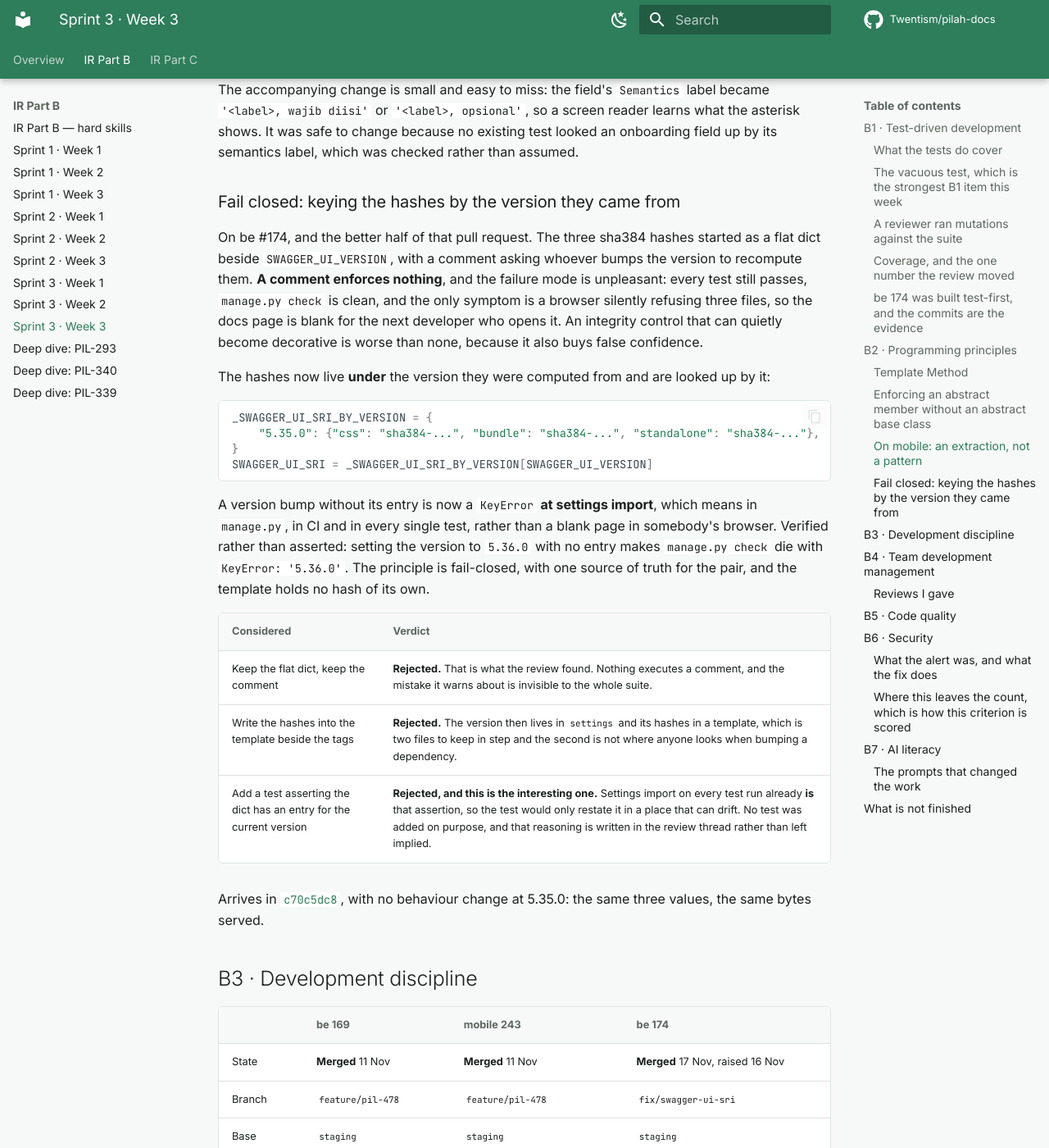
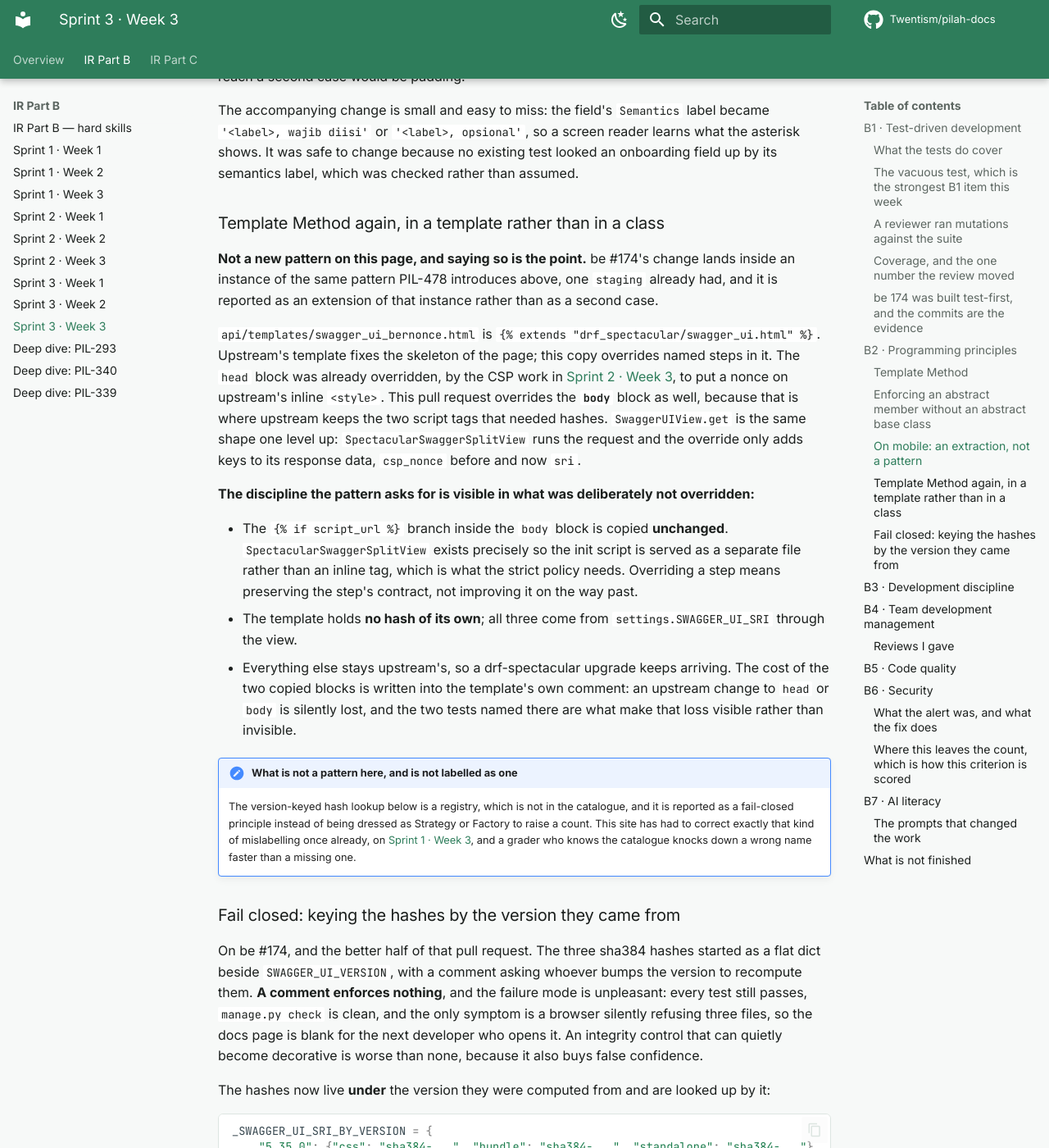
Before and after one commit to Twentism/pilah-docs, an MkDocs documentation site: the page built from docs/ir/b/s3-w3.md, in a window 1280 px wide and 1400 px high, scrolled down 8520 px. Shown: the whole window at 82% size. Built offline with MkDocs 1.6.1 and Material for MkDocs 9.7.7, drawn with Linux system fonts in a browser that asks for light colours; comment, search, counter and statistics services are not loaded; some of the changed text lies outside the part shown.

Commit message:
docs(ir): name the pattern be 174 extends, and what in it is not a pattern
B2 reported the fail-closed hash lookup without naming a pattern. The
pattern is there, one level out: the docs template extends upstream's
and overrides named blocks, and this pull request adds the body block
to the head block the CSP work already overrode. Reported as an
extension of the instance PIL-478 introduces on the same page, not as a
second case, with the steps that were deliberately left alone.

Also states that the hash lookup is a registry, which is not in the
catalogue, and is not being relabelled to raise a count.

```diff
--- a/docs/ir/b/s3-w3.md
+++ b/docs/ir/b/s3-w3.md
@@ -248,10 +248,11 @@ figure needed no second round to reach.
 
 ## B2 · Programming principles
 
-One pattern, on the backend, with its alternatives written into the commit
-rather than into a document nobody reads. Mobile adds no pattern this week and
-none is claimed for it; what it does add is an extraction, reported below as
-what it is.
+One pattern introduced, on the backend, with its alternatives written into the
+commit rather than into a document nobody reads, and one existing instance of
+the same pattern extended by the week's security fix. Mobile adds no pattern
+this week and none is claimed for it; what it does add is an extraction,
+reported below as what it is.
 
 ### Template Method
 
@@ -338,6 +339,47 @@ became `'<label>, wajib diisi'` or `'<label>, opsional'`, so a screen reader
 learns what the asterisk shows. It was safe to change because no existing test
 looked an onboarding field up by its semantics label, which was checked rather
 than assumed.
+
+### Template Method again, in a template rather than in a class
+
+**Not a new pattern on this page, and saying so is the point.** be #174's
+change lands inside an instance of the same pattern PIL-478 introduces above,
+one `staging` already had, and it is reported as an extension of that instance
+rather than as a second case.
+
+`api/templates/swagger_ui_bernonce.html` is
+`{% extends "drf_spectacular/swagger_ui.html" %}`. Upstream's template fixes
+the skeleton of the page; this copy overrides named steps in it. The `head`
+block was already overridden, by the CSP work in
+[Sprint 2 · Week 3](s2-w3.md#b6-security), to put a nonce on upstream's
+inline `<style>`. This pull request overrides the **`body`** block as well,
+because that is where upstream keeps the two script tags that needed hashes.
+`SwaggerUIView.get` is the same shape one level up:
+`SpectacularSwaggerSplitView` runs the request and the override only adds keys
+to its response data, `csp_nonce` before and now `sri`.
+
+**The discipline the pattern asks for is visible in what was deliberately not
+overridden:**
+
+- The `{% if script_url %}` branch inside the `body` block is copied
+  **unchanged**. `SpectacularSwaggerSplitView` exists precisely so the init
+  script is served as a separate file rather than an inline tag, which is what
+  the strict policy needs. Overriding a step means preserving the step's
+  contract, not improving it on the way past.
+- The template holds **no hash of its own**; all three come from
+  `settings.SWAGGER_UI_SRI` through the view.
+- Everything else stays upstream's, so a drf-spectacular upgrade keeps
+  arriving. The cost of the two copied blocks is written into the template's
+  own comment: an upstream change to `head` or `body` is silently lost, and the
+  two tests named there are what make that loss visible rather than invisible.
+
+!!! note "What is not a pattern here, and is not labelled as one"
+    The version-keyed hash lookup below is a registry, which is not in the
+    catalogue, and it is reported as a fail-closed principle instead of being
+    dressed as Strategy or Factory to raise a count. This site has had to
+    correct exactly that kind of mislabelling once already, on
+    [Sprint 1 · Week 3](s1-w3.md), and a grader who knows the catalogue knocks
+    down a wrong name faster than a missing one.
 
 ### Fail closed: keying the hashes by the version they came from
 
```
